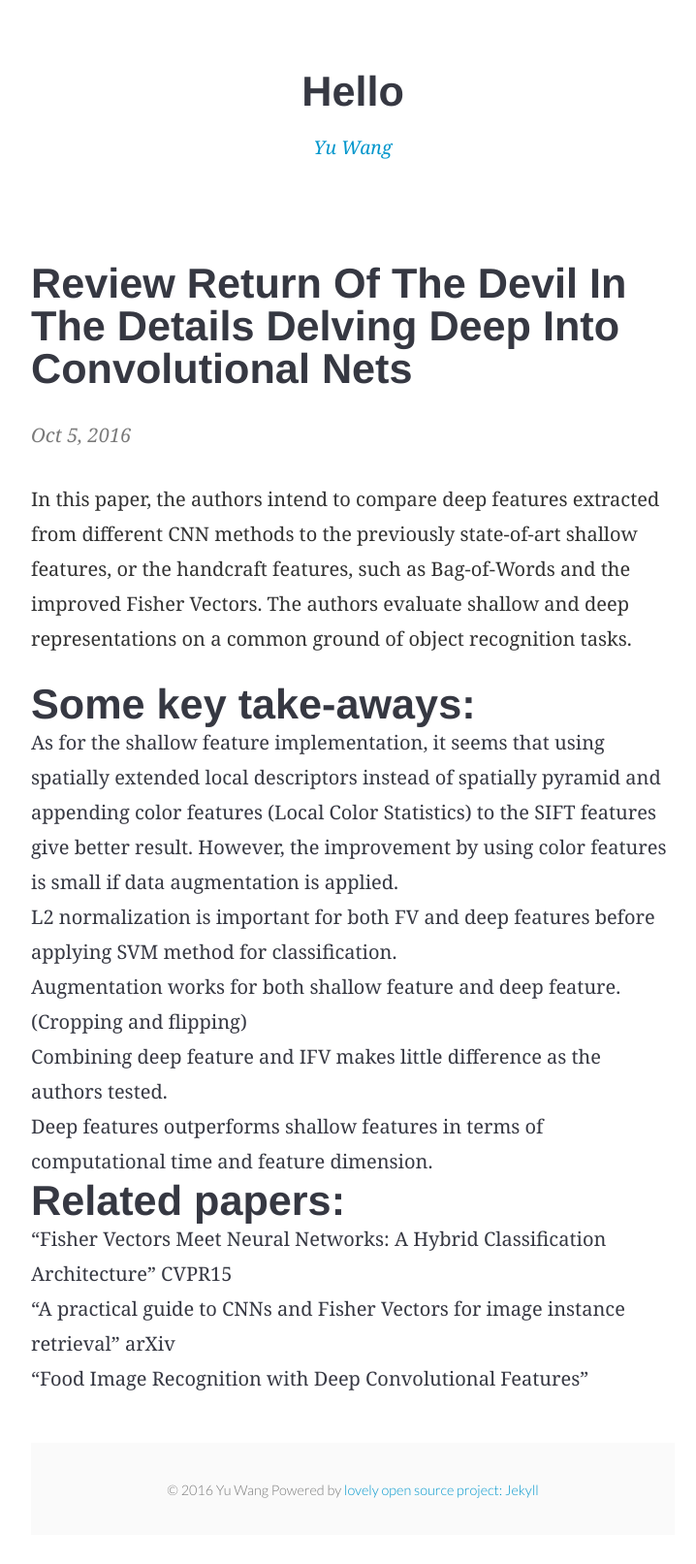
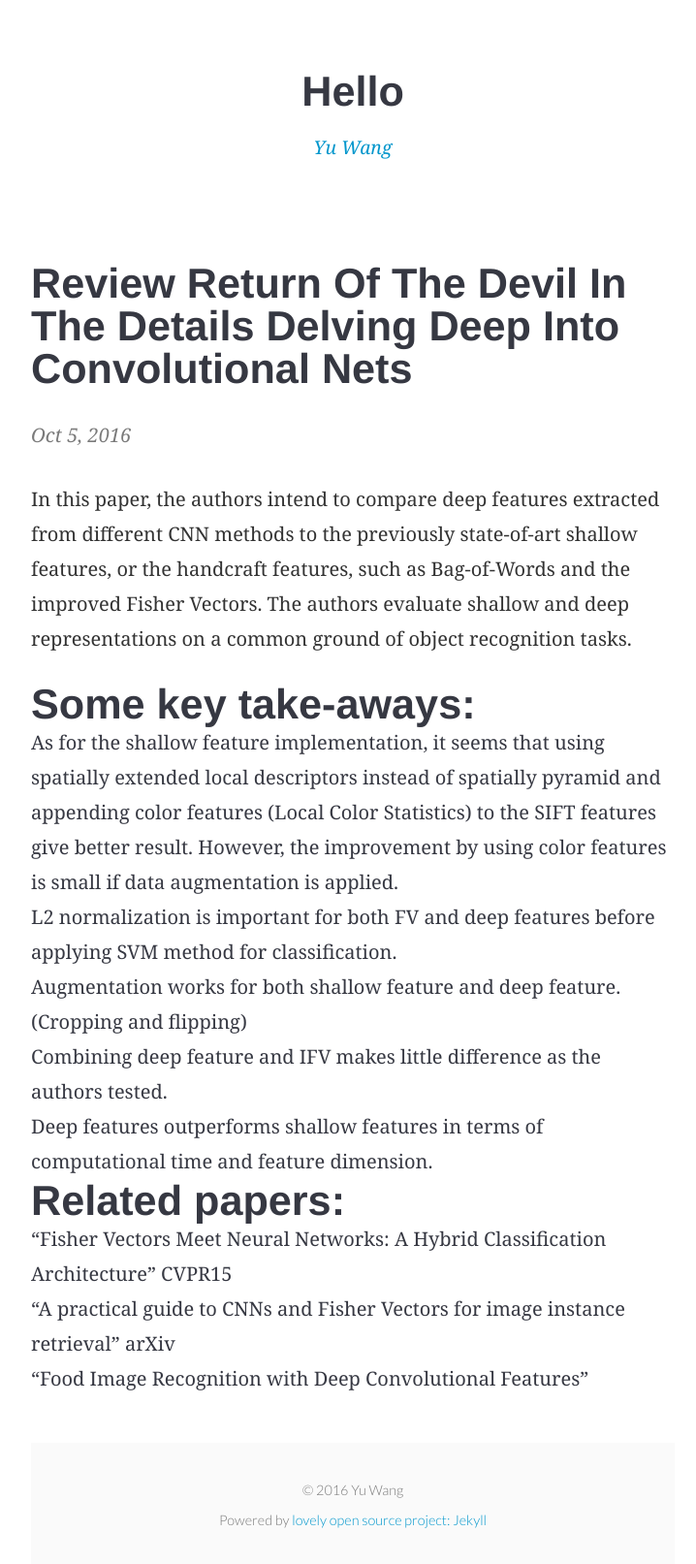
Before and after one commit to ywang-purdue/ywang-purdue.github.io, a Jekyll site: the page built from _posts/2016-10-05-review-return-of-the-devil-in-the-details-delving-deep-into-convolutional-nets.markdown, in a window 1280 px wide. Shown: the whole page at 97% size, without its empty margins (276-994 px from the left). Built offline with Jekyll 4.4.1, drawn with Linux system fonts in a browser that asks for light colours; comment, search, counter and statistics services are not loaded; before the commit the page ends 1588 px from its top, so only the background shows below that.

Commit message:
testing layout

```diff
--- a/_includes/footer.html
+++ b/_includes/footer.html
@@ -4,6 +4,7 @@
       <small>
 				© 2016 Yu Wang
       </small>
+      <br>
       <small>
 				Powered by <a href="http://jekyllrb.com/">lovely open source project: Jekyll</a>
       </small>
--- a/index.html
+++ b/index.html
@@ -26,5 +26,5 @@
 
   {% include pagination.html %}
 
-  <p class="rss-subscribe">subscribe <a href="{{ "/feed.xml" | prepend: site.baseurl }}">via RSS</a></p>
+  <!--<p class="rss-subscribe">subscribe <a href="{{ "/feed.xml" | prepend: site.baseurl }}">via RSS</a></p>-->
 </div>
```
